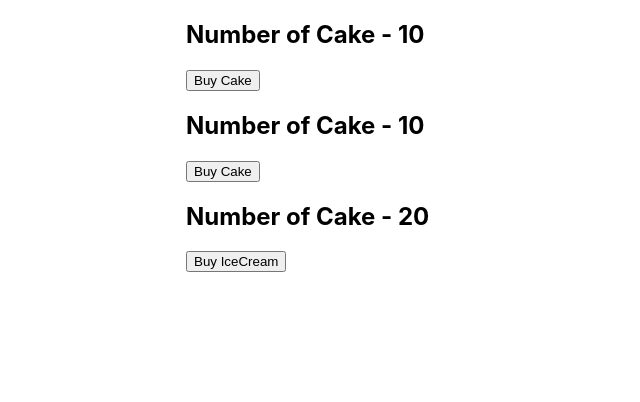
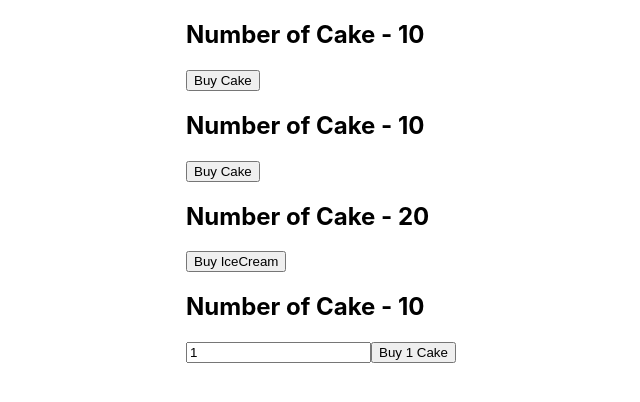
Before and after one commit to CloudBloq/react-redux-demo, a React (Create React App) app: page / in a window 1280 px wide. Shown: the top 402 px of the page, without its empty margins (326-966 px from the left). Built offline with nearby package versions, Linux system fonts and the light colour scheme.

Commit message:
adding action payload

```diff
--- a/src/App.js
+++ b/src/App.js
@@ -5,6 +5,7 @@
 import store from './redux/store'
 import HooksCakeContainer from './components/HooksCakeContainer';
 import IceCreamContainer from './components/IceCreamContainer';
+import NewCakeContainer from './components/NewCakeContainer';
 
 
 function App() {
@@ -15,6 +16,7 @@
   <HooksCakeContainer/>
 <CakeContainer/>
 <IceCreamContainer/>
+<NewCakeContainer/>
 </div>
     </Provider>
 
--- /dev/null
+++ b/src/components/NewCakeContainer.js
@@ -0,0 +1,30 @@
+import React , {useState} from 'react'
+import {buyCake} from '../redux'
+import {connect} from 'react-redux'
+function NewCakeContainer (props) {
+    const [number, setNumber]=useState(1);
+    return (
+        <div>
+            <h2>Number of Cake - {props.numOfCake}</h2>
+            <input type='text' value={number} onChange={e => setNumber(e.target.value)}/>
+            <button onClick={()=>props.buyCake(number)}>Buy {number} Cake</button>
+        </div>
+    );
+}
+
+
+const mapStateToProps=state=>{
+    // map the state that came from the redux to the component property
+    return{
+        numOfCake:state.cake.numOfcakes
+    }
+}
+
+const mapDispatchToProps=dispath=>{
+    // map the dispatch came from the redux to the component property
+    return{
+        buyCake:(number)=>dispath(buyCake(number))
+    }
+}
+
+export default connect(mapStateToProps,mapDispatchToProps)(NewCakeContainer);
--- a/src/redux/cake/cakeAction.js
+++ b/src/redux/cake/cakeAction.js
@@ -1,7 +1,8 @@
 import {BUY_CAKE} from './cakeType'
 
-export const buyCake=()=>{
+export const buyCake=(number)=>{
     return {
-        type:BUY_CAKE
+        type:BUY_CAKE,
+        payload:number
     }
 }
--- a/src/redux/cake/cakeReducers.js
+++ b/src/redux/cake/cakeReducers.js
@@ -9,7 +9,7 @@
         case BUY_CAKE:
             return{
                 ...state,
-                numOfcakes:state.numOfcakes -1
+                numOfcakes:state.numOfcakes - action.payload
             }
             default : return state
     }
```
